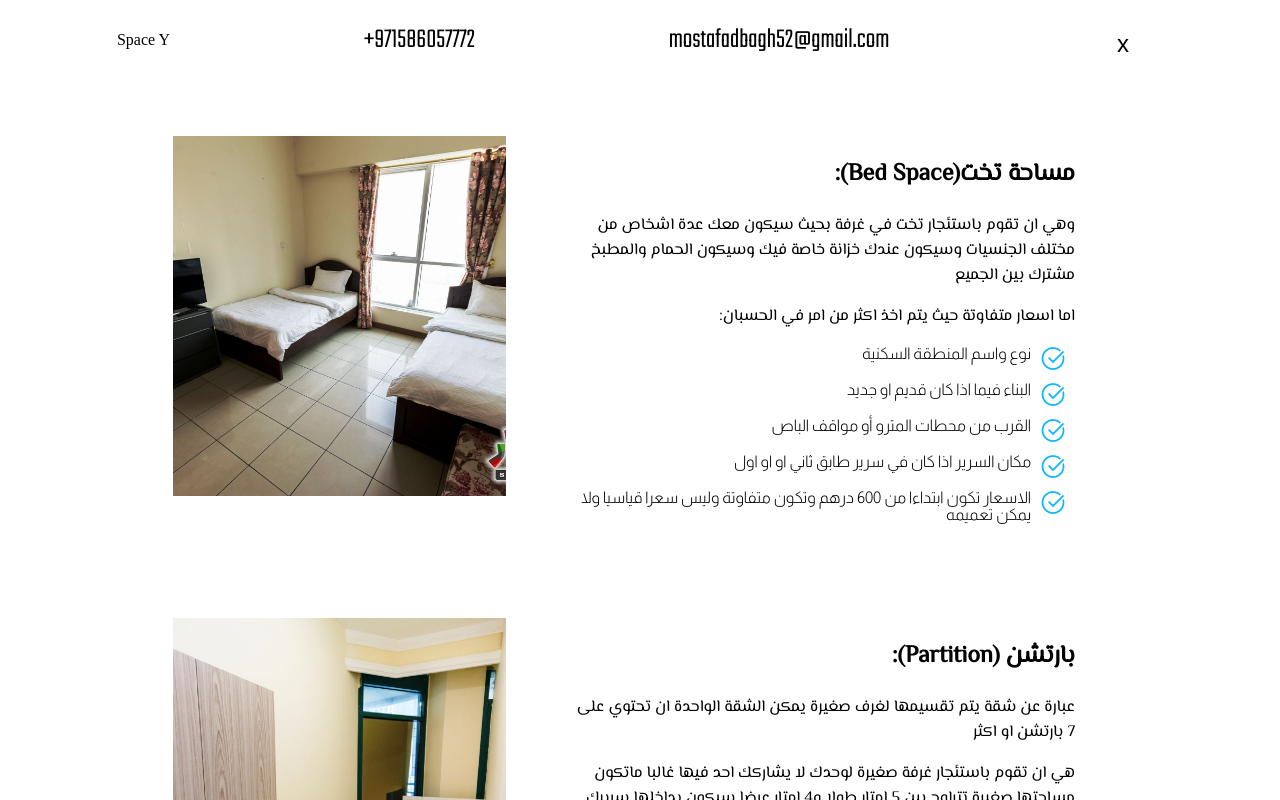
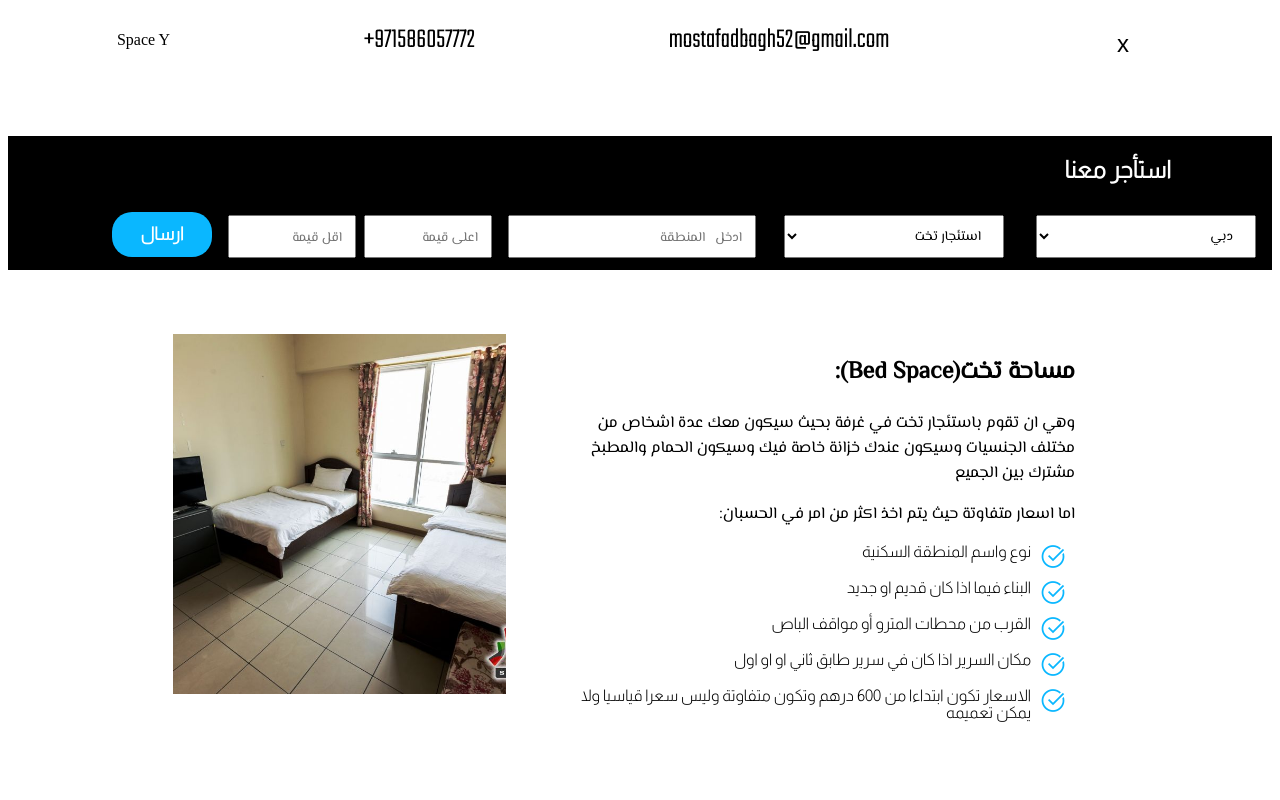
Before and after one commit to MostafaDbagh/hiEmirates, a React (Create React App) app in the folder client/: page /Rent in a window 1280 px wide. Shown: the top 800 px of the page. Built offline with nearby package versions, Linux system fonts and the light colour scheme.

Commit message:
rent-page edit

```diff
--- a/client/src/layout/rent.js
+++ b/client/src/layout/rent.js
@@ -1,12 +1,54 @@
-import React from 'react';
+import React,{useState} from 'react';
 import bed from '../assests/image/bed space.jpg'
 import master from '../assests/image/masterbedroom.jpg'
 import Partition from '../assests/image/partition.jpg'
 import studio from '../assests/image/studio.jpg'
+import{Div,Anchorsocial,Li,Registerinput,Textare,Button,Registerselect} from '../style/subscribestyle'
+import {List,Icon,Ul,Span,H1,P,Sectionimg,Option,Form} from './../style/rent'
+const Rent = () => {
 
-import {List,Icon,Ul,Span,H1,P,Sectionimg} from './../style/rent'
-const Rent = () => {
+<h2 style={{ color:'white',textAlign:'start',width:'30%',marginRight:'12px',fontFamily: 'Almarai, sans-serif'}}> استأجر معنا  </h2>
     return (
+        <>
+          <div>
+              <div style={{width:'100%',height:'64px'}}></div>
+              <div style={{display:'flex',flexDirection:'column',background:'black'}}>
+              <h2 style={{ color:'white',textAlign:'end',width:'92%',fontFamily: 'Almarai, sans-serif'}}> استأجر معنا  </h2>
+        <Form >
+
+
+
+
+
+        <Button small  > ارسال</Button>
+         <div style={{display:'flex',margin:"12px 0"}}>
+                <Registerinput  type="text" placeholder="اقل قيمة" style={{margin:'0 4px',width:'100px'}}   />
+                <Registerinput  type="text" placeholder="اعلى قيمة"  style={{margin:'0 4px',width:'100px'}}   />
+                </div>
+                <Registerinput small type="text" placeholder="ادخل   المنطقة "   style={{margin:'0 12px'}}   />
+
+        <Registerselect small>
+            <Option value="bedspace">استئجار تخت</Option>
+            <Option value="partition">استئجار بارتشن</Option>
+            <Option value="master-bedroom"> ماستر بيد رروم</Option>
+            <Option value="studio">استئجار استديو</Option >
+        </Registerselect>
+
+     <Registerselect small >
+            <Option value="dubai">دبي</Option>
+            <Option value="sharjaha">شارقة</Option>
+            <Option value="Abu Dhabi">ابو ظبي</Option>
+            <Option value="Ajman">عجمان</Option>
+            <Option value="Fujeira">فجيرة</Option>
+            <Option value="umm quein">ام القيوين</Option>
+    </Registerselect>
+
+
+
+
+</Form>
+</div>
+        </div>
         <div style={{display:'flex',justifyContent:'center',alignItems:'center',flexDirection:'column',marginTop:'64px'}}>
 
         <div style={{display:'flex',marginBottom:'32px',justifyContent:'space-between',flexWrap:'wrap'}}>
@@ -91,6 +133,9 @@ const Rent = () => {
         </section>
         </div>
         </div>
+
+
+        </>
      );
 }
 
--- a/client/src/style/rent.js
+++ b/client/src/style/rent.js
@@ -38,6 +38,11 @@ height:450px;
 }
 
 `
+export const Option = styled.option`
+font-family: 'Almarai', sans-serif;
+
+
+`
 
 export const Icon = styled.i`
 font-size:28px;
@@ -48,3 +53,17 @@ text-aling:end;
 export const Span = styled.span`
 font-family: 'Almarai', sans-serif;
 `
+export const Form =styled.form`
+
+display:flex;
+flex-direction:row;
+align-items:center;
+margin-left:auto;
+background:black;
+flex-wrap:wrap;
+@media(max-width:670px){
+    flex-direction:column-reverse;
+    margin-left:0;
+
+}
+`
--- a/client/src/style/subscribestyle.js
+++ b/client/src/style/subscribestyle.js
@@ -52,13 +52,29 @@ font-family: 'El Messiri', sans-serif;
 margin-top:16px;
 `
 export const Registerinput = styled.input`
-width:280px;
+direction:rtl;
+width:${props => props.small ? '220':'280'}px;
 height:27px;
 padding:6px 12px;
 margin:6px 0;
 &::placeholder{
     font-family: 'El Messiri', sans-serif;
 }
+@media(max-width:670px){
+    width:75%;
+}
+`
+export const Registerselect = styled.select`
+direction:rtl;
+width:${props => props.small ? '220':'280'}px;
+height:43px;
+padding:6px 18px;
+margin:6px 16px;
+font-family: 'El Messiri', sans-serif;
+@media(max-width:670px){
+    width:80%;
+}
+
 `
 export const Textare= styled.textarea`
 width:286px;
@@ -104,16 +120,17 @@ margin:8px
 padding:15px;
 `
 export const Button = styled.button`
-width:300px;
-height:40px;
+width:${props =>props.small ? '100':'300'}px;
+height:${props =>props.small ? '45':'45'}px;;
 padding:6px 12px;
-margin:8px 0 12px;
+margin:${props =>props.small ? '8px 12px 12px 12px':'8px 0 12px '};
 background: rgb(10,183,255);
 border:none;
 color:white;
 font-family: Almarai, sans-serif;
 font-size:18px;
 font-weight:600;
+border-radius:20px;
 &:hover{
 
     cursor:pointer;
```
